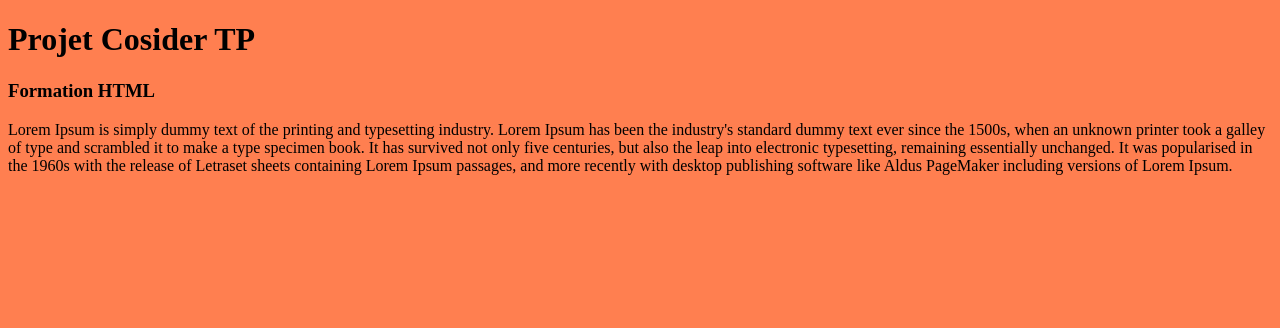
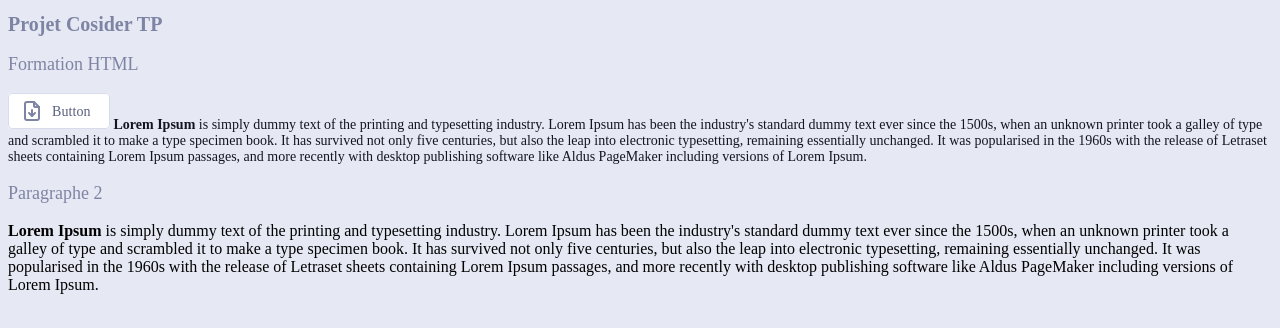
Before and after one commit to mourad-mouzai/cosider-tp, a plain HTML site: page index.html in a window 1280 px wide. Drawn offline with Linux system fonts and the light colour scheme.

Commit message:
2em Jour

```diff
--- a/index.html
+++ b/index.html
@@ -8,11 +8,16 @@
 
 </head>
 <body>
-    <div id="prin_div" class="principal_Class">
-    </div>
     <H1>Projet Cosider TP</H1>
     <H3>Formation HTML</H3>
-    <p>Lorem Ipsum is simply dummy text of the printing and typesetting industry. Lorem Ipsum has been the industry's standard dummy text ever since the 1500s, when an unknown printer took a galley of type and scrambled it to make a type specimen book. It has survived not only five centuries, but also the leap into electronic typesetting, remaining essentially unchanged. It was popularised in the 1960s with the release of Letraset sheets containing Lorem Ipsum passages, and more recently with desktop publishing software like Aldus PageMaker including versions of Lorem Ipsum.</p>
+    <div id="prin_div" class="principal_Class">
+        <img src="/assets/icons/Component 30 – 1.svg" alt="Home_Icon">
+        <b>Lorem Ipsum</b> is simply dummy text of the printing and typesetting industry. Lorem Ipsum has been the industry's standard dummy text ever since the 1500s, when an unknown printer took a galley of type and scrambled it to make a type specimen book. It has survived not only five centuries, but also the leap into electronic typesetting, remaining essentially unchanged. It was popularised in the 1960s with the release of Letraset sheets containing Lorem Ipsum passages, and more recently with desktop publishing software like Aldus PageMaker including versions of Lorem Ipsum.
+    </div>
+    <H3>Paragraphe 2</H3>
+    <p><b>Lorem Ipsum</b> is simply dummy text of the printing and typesetting industry. Lorem Ipsum has been the industry's standard dummy text ever since the 1500s, when an unknown printer took a galley of type and scrambled it to make a type specimen book. It has survived not only five centuries, but also the leap into electronic typesetting, remaining essentially unchanged. It was popularised in the 1960s with the release of Letraset sheets containing Lorem Ipsum passages, and more recently with desktop publishing software like Aldus PageMaker including versions of Lorem Ipsum.</p>
+
+
     <script>
     </script>
 </body>
--- a/styles/index.css
+++ b/styles/index.css
@@ -1,3 +1,21 @@
 body{
-    background-color: coral;
+    background-color: #E6E9F4;
 }
+
+h1{
+    font-size: 20px;
+    font-weight: 700;
+    color: #7E84A3;
+}
+
+h3{
+    font-size: 18px;
+    font-weight: 500;
+    color: #7E84A3;
+}
+
+.principal_Class{
+    font-size: 14px;
+    font-weight: 300;
+    color: #131523;
+}
```
Also changed, not shown: assets/icons/Component 30 – 1.svg (added), assets/icons/ic_home.svg (added).
